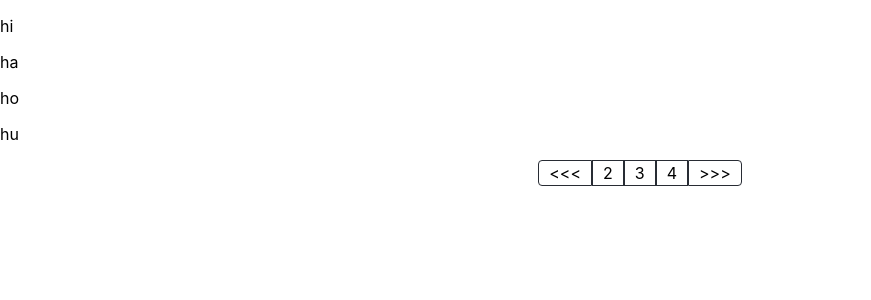
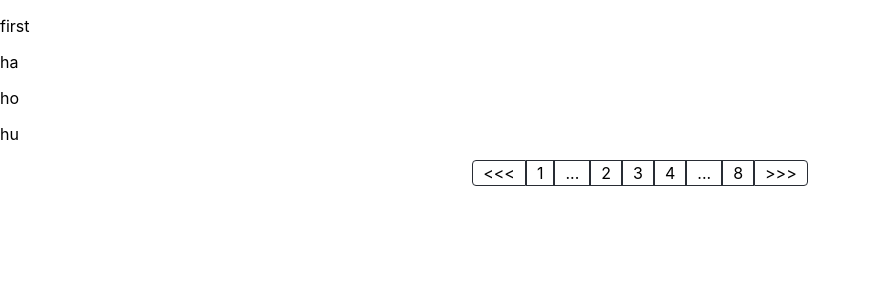
Before and after one commit to schroedinger-survey/react-pagination, a React (Create React App) app: page / in a window 1280 px wide. Both pictures are taken after a click on the item ">>>". Shown: the top 300 px of the page, without its empty margins (0-871 px from the left). Built offline with nearby package versions, Linux system fonts and the light colour scheme.

Commit message:
GoToStart Skipper done

```diff
--- a/src/App.js
+++ b/src/App.js
@@ -52,6 +52,7 @@ function App() {
                         prevSign={"<<<"}
                         nextSign={">>>"}
                         endMarkerClass={"end-marker"}
+                        skipElements={true}
                         fetchFunction={fetchFunction}
                         callBack={setCurrentPaginationPage}/>
         </div>
--- a/src/pagination/Pagination.js
+++ b/src/pagination/Pagination.js
@@ -2,7 +2,8 @@ import React, {useEffect, useState} from "react";
 import "./pagination.css";
 
 const Pagination = (props) => {
-    const {itemsPerPage,
+    const {
+        itemsPerPage,
         displayRange,
         totalItemCount,
         activePage,
@@ -12,7 +13,9 @@ const Pagination = (props) => {
         endMarkerClass,
         prevSign,
         nextSign,
-        callBack} = props;
+        skipElements,
+        callBack
+    } = props;
     const [startPagination, setStartPagination] = useState(1);
     const [currentPage, setCurrentPage] = useState(null);
     const pages = Math.ceil(totalItemCount / itemsPerPage);
@@ -38,17 +41,39 @@ const Pagination = (props) => {
         let keyProps = 1;
 
         for (let i = 0; i < (pages > displayRange ? displayRange : pages); i++) {
-            li.push(<li className={((startPagination + i === currentPage) && pages > displayRange) ? activePage : (!(startPagination + i === currentPage) && pages > displayRange) ? inactivePage : ((startPagination + i === currentPage) && pages < displayRange) ? activePageSmallPagination : inactivePageSmallPagination} key={keyProps}
-                        onClick={() => {
-                            sendPageToParent(startPagination + i)
-                        }}>{startPagination + i}</li>)
+            li.push(<li
+                className={((startPagination + i === currentPage) && pages > displayRange) ? activePage : (!(startPagination + i === currentPage) && pages > displayRange) ? inactivePage : ((startPagination + i === currentPage) && pages < displayRange) ? activePageSmallPagination : inactivePageSmallPagination}
+                key={keyProps}
+                onClick={() => {
+                    sendPageToParent(startPagination + i)
+                }}>{startPagination + i}</li>)
             keyProps++
         }
 
         if (pages > displayRange) {
             const previous = <li key={0} className={endMarkerClass} onClick={goToPrevious}>{prevSign || "<<<"}</li>
             const next = <li key={keyProps} className={endMarkerClass} onClick={goToNext}>{nextSign || ">>>"}</li>
-            li = [previous, ...li, next];
+            console.log(currentPage, pages);
+
+            if (skipElements && currentPage !== null && (currentPage !== pages) && startPagination === 2) {
+                console.log("Show skip elements");
+
+                const toStart = <li key={keyProps + 1} className={inactivePage} onClick={() => {
+                    sendPageToParent(1);
+                    setStartPagination(1);
+                }}>1</li>
+
+                const toEnd = <li key={keyProps + 2} className={inactivePage} onClick={() => {
+                    sendPageToParent(pages)
+                }}>{pages}</li>
+
+                const skipElemOne = <li key={keyProps + 3} className={"skipper"}>...</li>
+                const skipElemTwo = <li key={keyProps + 4} className={"skipper"}>...</li>
+
+                li = [previous, toStart, skipElemOne, ...li, skipElemTwo, toEnd, next];
+            } else {
+                li = [previous, ...li, next];
+            }
         }
 
         return (
@@ -60,8 +85,8 @@ const Pagination = (props) => {
     }
 
     const sendPageToParent = (page) => {
-            callBack(page-1);
-            setCurrentPage(page);
+        callBack(page - 1);
+        setCurrentPage(page);
     }
 
     return (
--- a/src/pagination/pagination.css
+++ b/src/pagination/pagination.css
@@ -68,3 +68,11 @@
 .end-marker:hover{
     background-color: #6f7b90;
 }
+
+.skipper{
+    list-style: none;
+    cursor: pointer;
+    padding: 2px 10px;
+    display: inline-flex;
+    border: 1px solid #282c34;
+}
--- a/src/pagination/test_data.js
+++ b/src/pagination/test_data.js
@@ -1,5 +1,5 @@
 export const test_data = [
-    {nr: 1, text: "hi"},
+    {nr: 1, text: "first"},
     {nr: 2, text: "ha"},
     {nr: 3, text: "ho"},
     {nr: 4, text: "hu"},
@@ -28,5 +28,5 @@ export const test_data = [
     {nr: 3, text: "ho"},
     {nr: 4, text: "hu"},
     {nr: 5, text: "he"},
-    {nr: 6, text: "hü"}
+    {nr: 6, text: "last"}
 ]
```
